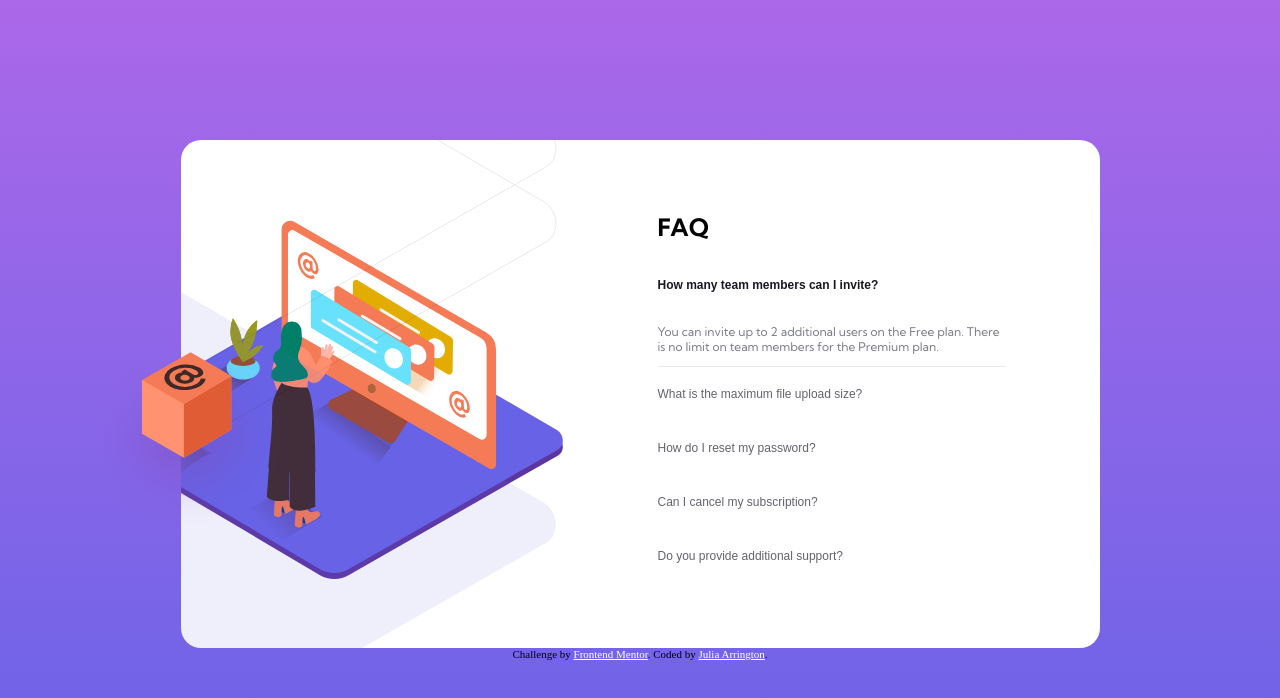
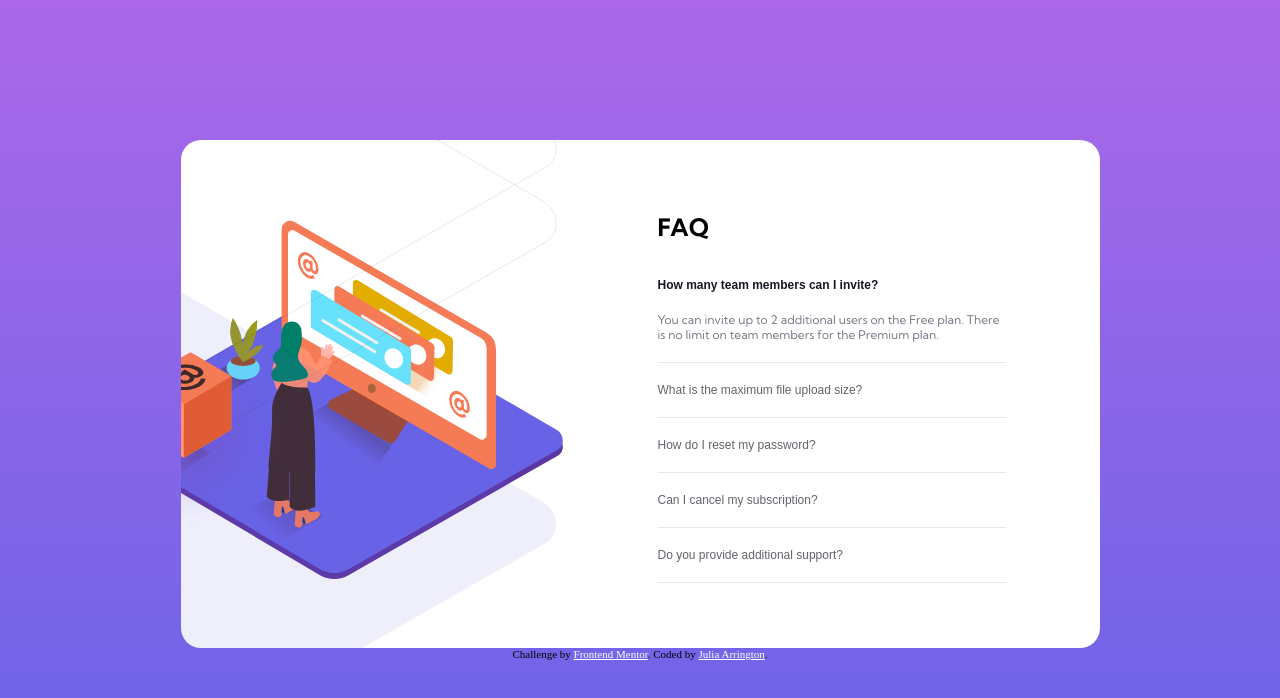
Before and after one commit to partum/accordion-card-hub, a plain HTML site: page index.html in a window 1280 px wide. Both pictures are taken after a click on the button "How many team members can I invite?". Drawn offline with Linux system fonts and the light colour scheme.

Commit message:
added line

```diff
--- a/index.html
+++ b/index.html
@@ -34,6 +34,7 @@
               </p>
             </div>
           </div>
+          <div class='test'>
             <button class="question">What is the maximum file upload size?</button>
             <div class="answer">
               <p>
@@ -41,6 +42,8 @@
                 storage space.
               </p>
             </div>
+          </div>
+          <div class='test'>
             <button class="question">How do I reset my password?</button>
             <div class="answer">
               <p>
@@ -48,6 +51,8 @@
                 from your profile page. A reset link will be emailed to you.
               </p>
             </div>
+          </div>
+          <div class='test'>
             <button class="question">Can I cancel my subscription?</button>
             <div class="answer">
               <p>
@@ -55,12 +60,15 @@
                 asked.
               </p>
             </div>
+          </div>
+          <div class='test'>
             <button class="question">Do you provide additional support?</button>
             <div class="answer">
               <p>
                 Chat and email support is available 24/7. Phone lines are open
                 during normal business hours.
               </p>
+            </div>
           </div>
         </div>
       </div>
--- a/style.css
+++ b/style.css
@@ -33,6 +33,7 @@ body {
   color: hsl(237, 12%, 33%);
   font-size: 12px;
   font-family: "Kumbh Sans", sans-serif;
+  overflow: hidden;
 }
 h1 {
   font-weight: 700;
@@ -49,7 +50,6 @@ h1 {
 .test::after {
   content: "";
   height: 1px;
-
   margin: 0 auto;
   left: 0;
   width: 348px;
@@ -79,9 +79,9 @@ img {
   font-size: 12px;
   text-align: left;
   border: none;
-  /* border-bottom: solid 1px #e8e8e8; */
   outline: none;
   transition: 0.4s;
+  transition-property: display;
   padding: 20px 0;
   width: 348px;
 }
@@ -94,3 +94,8 @@ img {
 .question:hover {
   color: #f27c54;
 }
+
+p {
+  margin: 0;
+  margin-bottom: 20px;
+}
```
Also changed, not shown: script.js (+7 -0 lines). Lines whose indentation alone changed are shown as unchanged.
